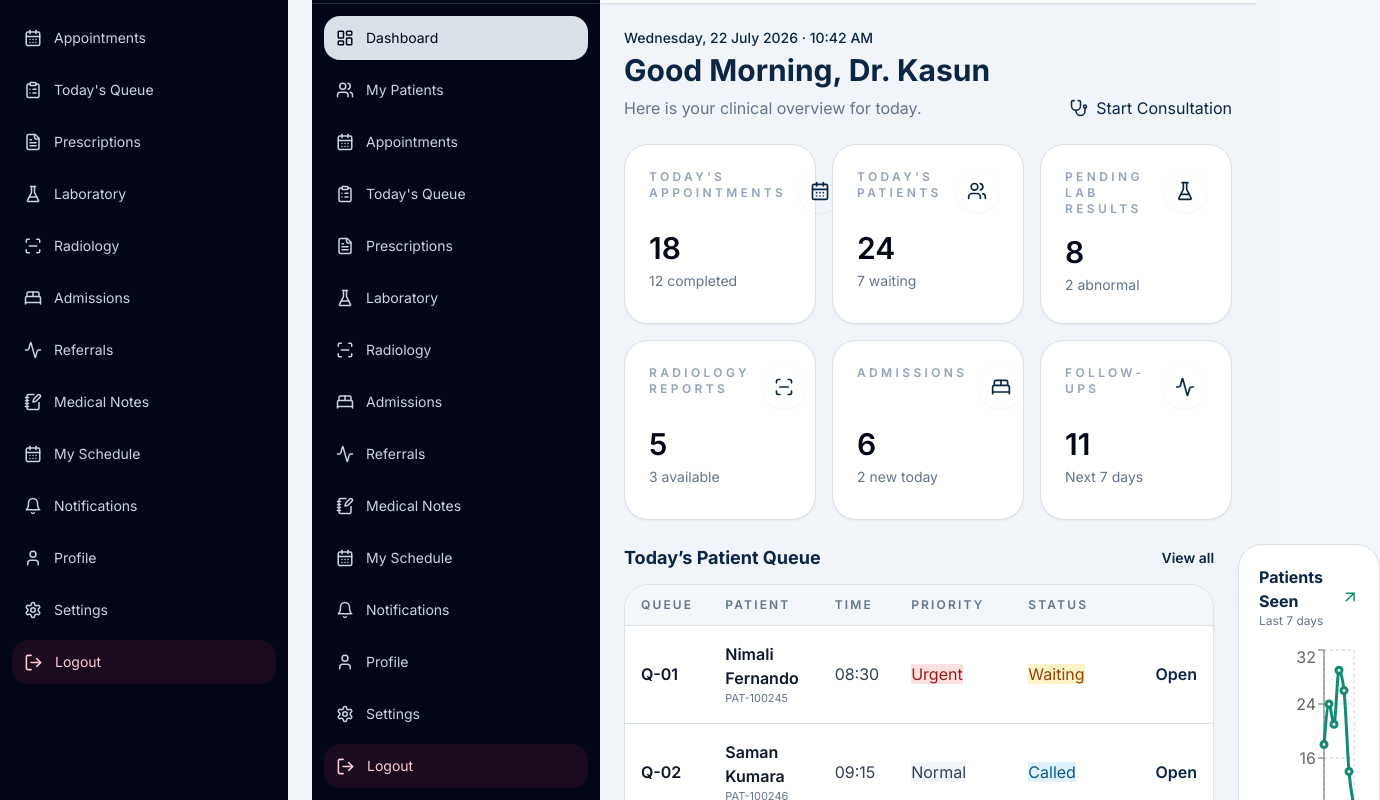
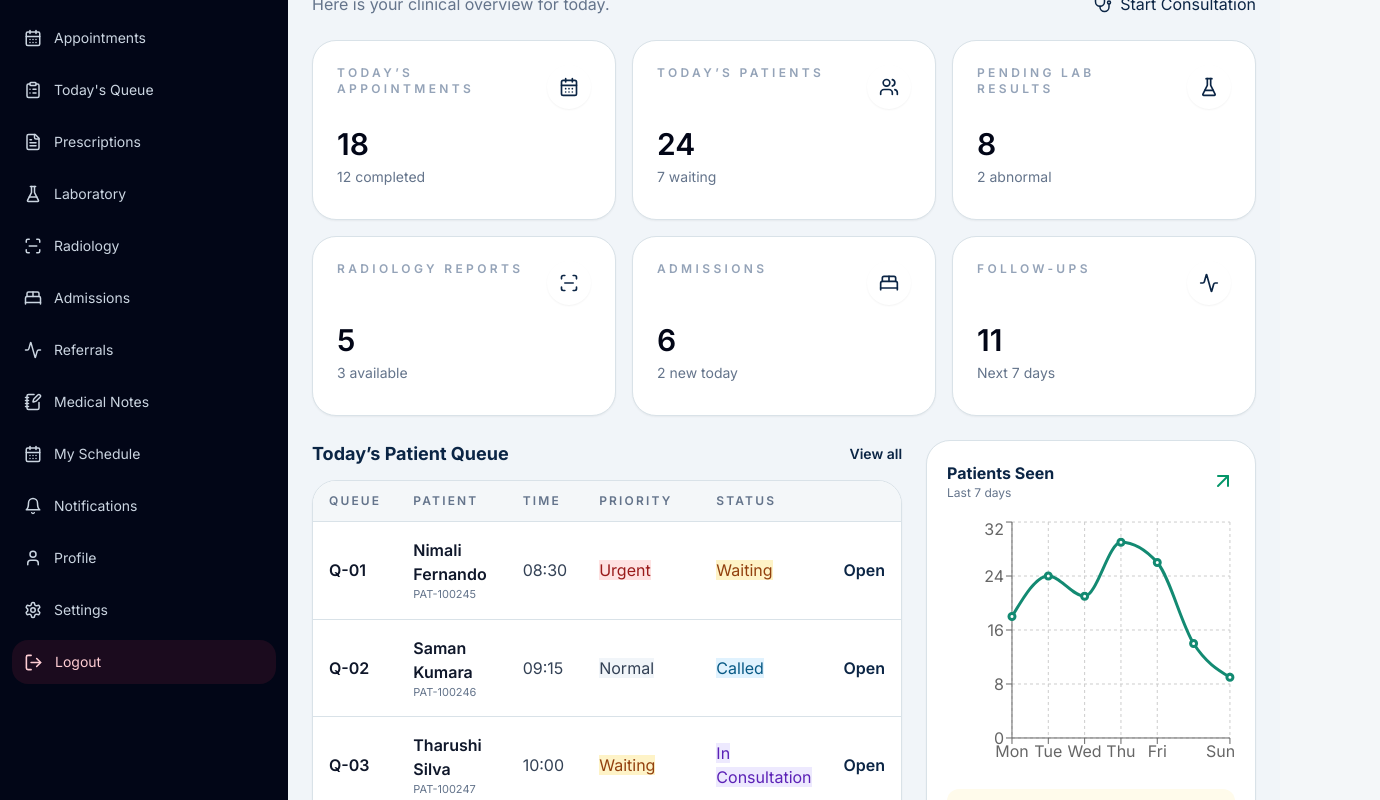
Before and after one commit to kavishka2002/NGEMS, a Next.js app: page /doctor in a window 1280 px wide. Shown: the part 180-980 px from the top of the page, 1380 px wide, since content can reach past the window. Built offline with nearby package versions, Linux system fonts and the light colour scheme.

Commit message:
doctor dashbord issues fix

```diff
--- a/app/doctor/page.tsx
+++ b/app/doctor/page.tsx
@@ -1,10 +1,5 @@
-import DoctorShell from "@/components/doctor/Doctorshell";
 import DashboardClient from "@/components/doctor/DashboardClient";
 
 export default function DoctorPage() {
-  return (
-    <DoctorShell>
-      <DashboardClient />
-    </DoctorShell>
-  );
+  return <DashboardClient />;
 }
```
